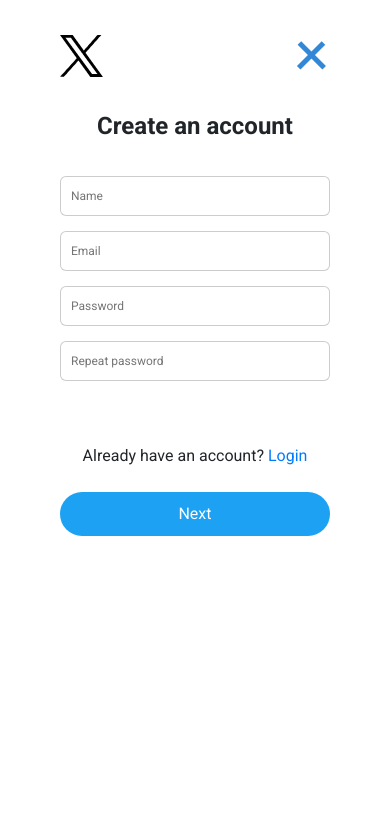
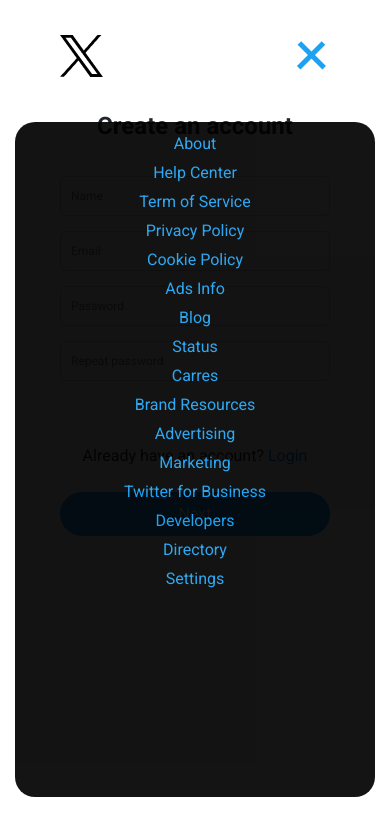
Before and after one commit to Dmitriy88k/Twitter, a plain HTML site: page client/signup.html in a window 390 px wide. Both pictures are taken after a click on the button 312 px from the left and 56 px from the top of the page. Drawn offline with nearby package versions, Linux system fonts and the light colour scheme.

Commit message:
added burger menu into the signup page

```diff
--- a/client/css/style.css
+++ b/client/css/style.css
@@ -106,7 +106,7 @@
 
 .black-left {
   display: none;
-  background: black;
+
   min-height: 80vh;
 }
 
@@ -115,6 +115,8 @@
   display: flex;
   flex-direction: column;
   width: 100%;
+  position: relative;
+
 }
 
 .signup-logo {
@@ -160,7 +162,7 @@
   display: block;
   width: 100%;
   height: 5px;
-  background: rgb(50, 135, 215);
+  background: #1da1f2;
   margin: 6px 0px;
   transition: 0.4s;
   border: none;
@@ -179,18 +181,49 @@
 }
 
 .mobile-nav {
+  display: block;
+  position: absolute;
+  top: 18%;
+  left: 120%;
+  bottom: 0;
+  width: 100%;
+  min-height: 80vh;
+  background: black;
+  border-radius: 20px;
+  opacity: .92;
+  padding-top: 5px;
+  transition: .34s linear;
+  overflow: ;
+}
+
+.mobile-nav.is-active {
+  left: 0;
+  display: block;
+}
+
+
+.mobile-nav ul li {
+  list-style-type: none;
+  text-align: center;
+  margin-top: 5px;
+}
+
+.mobile-nav ul li span {
   display: none;
-  position: fixed;
-  top: 100;
-  left: 0;
-  width: 100%;
-  min-height: 100vh;
 }
 
 .mobile-nav ul li a {
   text-decoration: none;
+  color:#1da1f2;
+  transition: 0.2s linear;
+}
+
+.mobile-nav ul li a:hover {
+  opacity: .9;
   color: white;
 }
+
+
 
 .create-account-title {
   font-size: 24px;
@@ -326,6 +359,8 @@
     margin: auto 5px;
     padding-bottom: 5px;
   }
+
+
 }
 
 /* styles for FEED PAGE */
--- a/client/js/singup-script.js
+++ b/client/js/singup-script.js
@@ -5,14 +5,18 @@
 const signupRepeatPassword = document.getElementById("signup-repeat-password");
 const hamburgerBtn = document.getElementById("hamburger");
 const smallScreenQuery = window.matchMedia("(max-width: 768px)");
+const mobileMenu = document.getElementById("mobile-nav");
 
 hamburgerBtn.addEventListener("click", function () {
   if (smallScreenQuery.matches) {
     hamburgerBtn.classList.toggle("is-active");
+    mobileMenu.classList.toggle('is-active');
   } else {
     console.log("Error");
   }
 });
+
+
 
 signupForm.addEventListener("submit", (event) => {
   event.preventDefault();
--- a/client/signup.html
+++ b/client/signup.html
@@ -28,7 +28,7 @@
             </button>
           </div>
         </div>
-        <nav class="mobile-nav">
+        <nav id="mobile-nav" class="mobile-nav">
           <ul>
             <li><a href="">About</a></li>
             <li><a href="">Help Center</a></li>
```
Also changed, not shown: client/js/script.js (+5 -5 lines).
